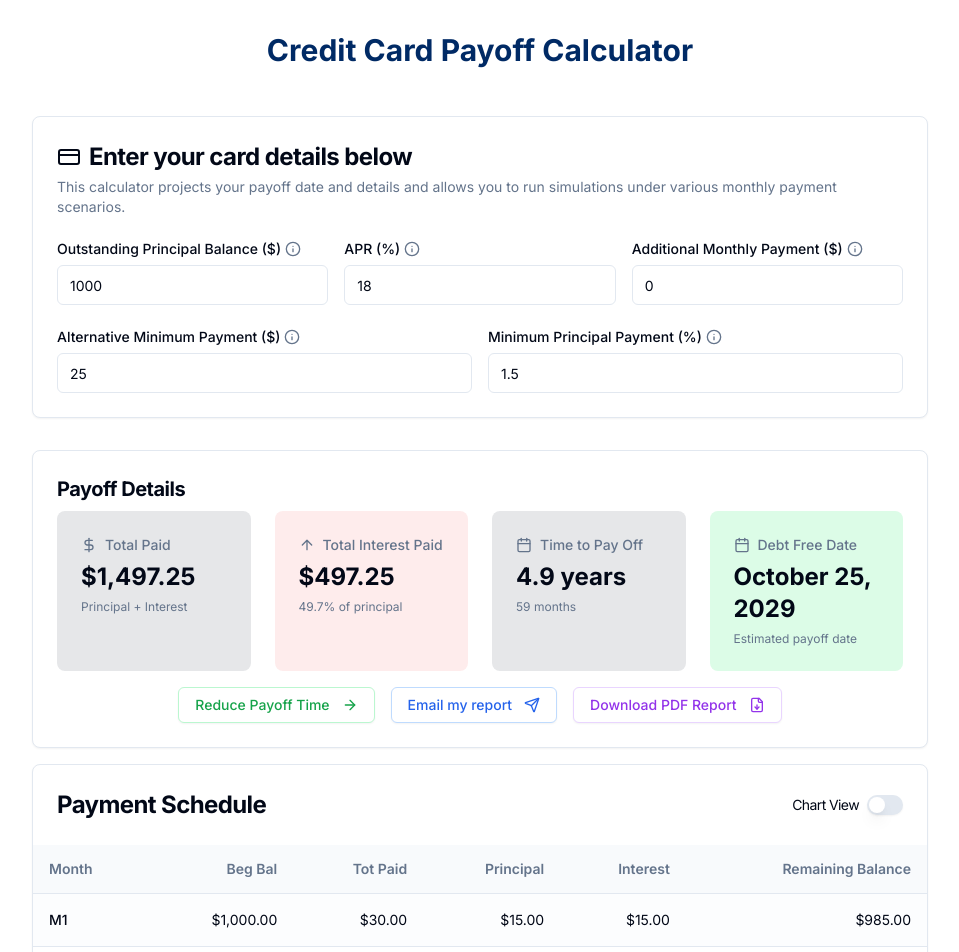
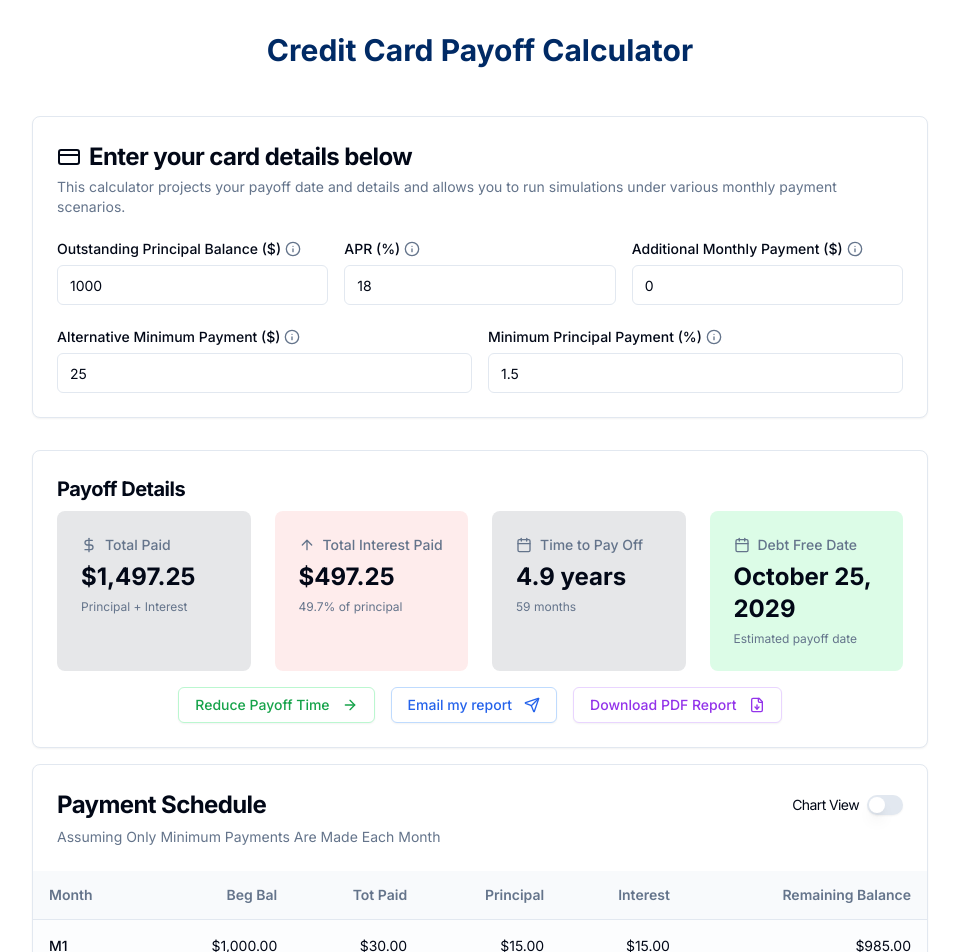
Before and after one commit to malhotra-vikas/debt-management-app, a Next.js app: page /credit-card-calculator in a window 1280 px wide. Shown: the top 952 px of the page, without its empty margins (160-1119 px from the left). Built offline with nearby package versions, Linux system fonts and the light colour scheme; what @react-pdf/renderer would draw is missing.

Commit message:
Added the message of additional amount

```diff
--- a/components/credit-card-calculator.tsx
+++ b/components/credit-card-calculator.tsx
@@ -648,6 +648,11 @@ export default function Component() {
                   />
                 </div>
               </CardTitle>
+              <p className="text-sm text-muted-foreground mt-2">
+                {form.getValues('additionalPayment') > 0
+                  ? `Assuming Minimum Payment Plus ${currencyFormatter.format(form.getValues('additionalPayment'))} Are Made Each Month`
+                  : 'Assuming Only Minimum Payments Are Made Each Month'}
+              </p>
             </CardHeader>
             <CardContent className="p-0">
               {showChart ? (
--- a/styles/credit-card-payoff.css
+++ b/styles/credit-card-payoff.css
@@ -1,5 +1,5 @@
 :root {
-    --color-primary: #3b82f6;
+    --color-primary: #f6833b;
     --color-primary-hover: #2563eb;
     --color-destructive: #ef4444;
     --color-muted: #6b7280;
```
